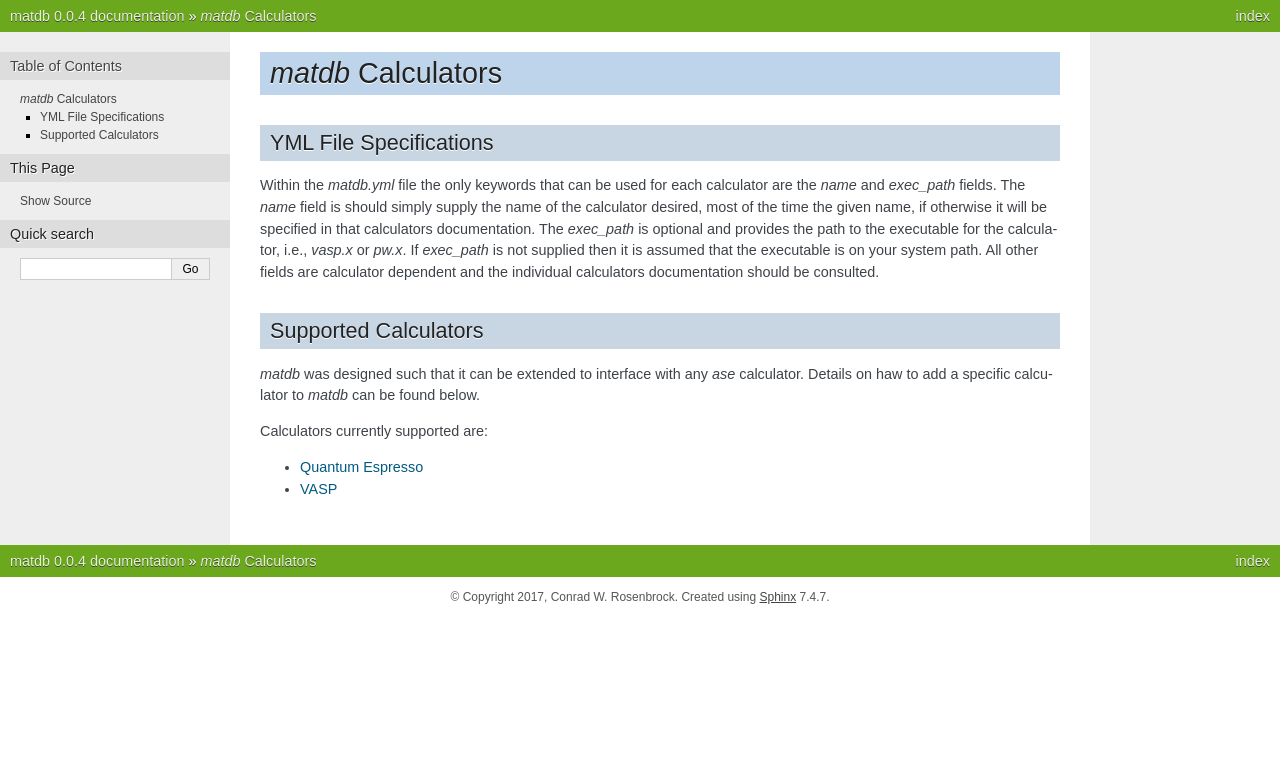
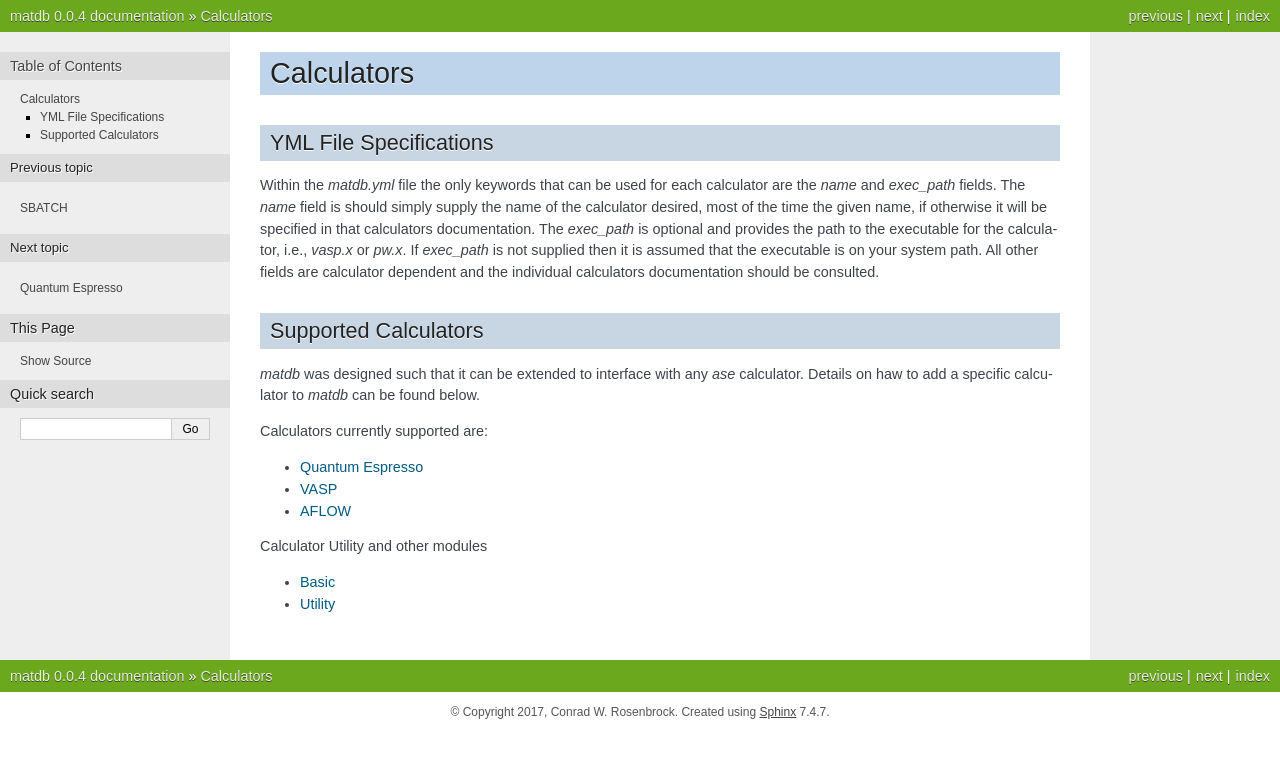
Before and after one commit to HallLabs/tracy_matdb, a Sphinx documentation site: the page built from docs/calculator.rst, in a window 1280 px wide. Shown: the top 758 px of the page. Built offline with Sphinx 7.4.7, drawn with Linux system fonts in a browser that asks for light colours; pages that are not in the unit, such as notebooks, are missing from menus.

Commit message:
Corrected reference to calculator .rst file

```diff
--- a/docs/calculator.rst
+++ b/docs/calculator.rst
@@ -1,5 +1,5 @@
-`matdb` Calculators
-===================
+Calculators
+===========
 
 YML File Specifications
 -----------------------
@@ -29,3 +29,12 @@ Calculators currently supported are:
 
    calculators/qe.rst
    calculators/vasp.rst
+   calculators/aflow.rst
+
+
+.. toctree::
+   :caption: Calculator Utility and other modules
+   :maxdepth: 1
+
+   calculators/basic.rst
+   calculators/utility.rst
--- a/docs/index.rst
+++ b/docs/index.rst
@@ -30,7 +30,7 @@ following links document the internal API and give some examples.
    :maxdepth: 1
    :caption: Sub-packages and Modules:
 
-   calculators.rst
+   calculator.rst
    databases.rst
    fitting.rst
    kpoints.rst
```
